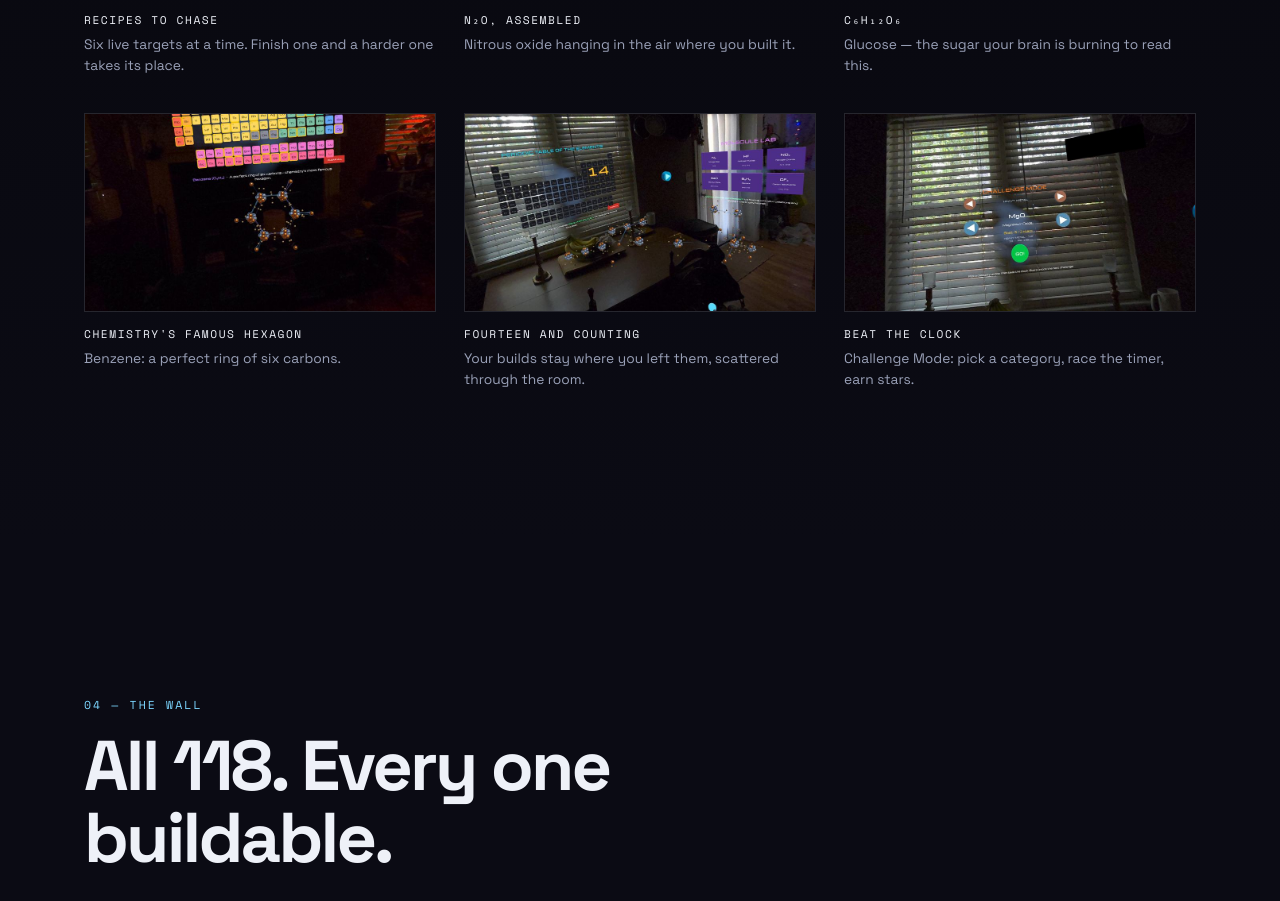
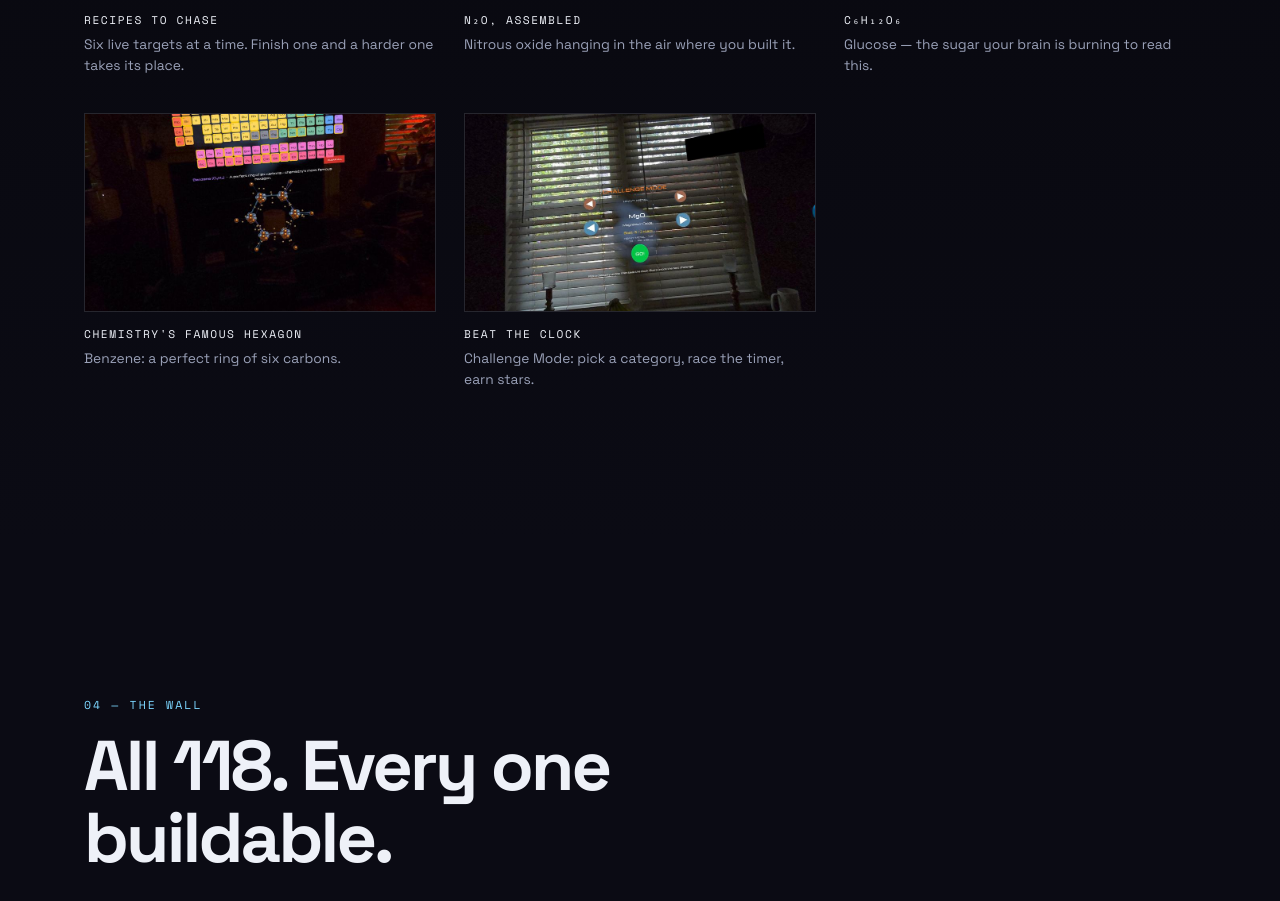
Before and after one commit to sammyr72/atomic-smash-lab, a plain HTML site: page index.html in a window 1280 px wide. Shown: the part 4596-5497 px from the top of the page. Drawn offline with nearby package versions, Linux system fonts and the light colour scheme.

Commit message:
Remove room-full screenshot from gallery

```diff
--- a/index.html
+++ b/index.html
@@ -220,12 +220,6 @@
         <figcaption class="shot__cap"><b>Chemistry's famous hexagon</b> Benzene: a perfect ring of six carbons.</figcaption>
       </figure>
       <figure class="shot reveal">
-        <button class="shot__btn" type="button" data-full="shots/08-room-full.jpg" data-cap="Your builds stay where you left them, scattered through the room." data-title="Fourteen and counting" aria-label="View: Fourteen and counting">
-          <img src="shots/08-room-full-thumb.jpg" alt="Your builds stay where you left them, scattered through the room." width="880" height="495" loading="lazy" decoding="async">
-        </button>
-        <figcaption class="shot__cap"><b>Fourteen and counting</b> Your builds stay where you left them, scattered through the room.</figcaption>
-      </figure>
-      <figure class="shot reveal">
         <button class="shot__btn" type="button" data-full="shots/09-challenge-mode.jpg" data-cap="Challenge Mode: pick a category, race the timer, earn stars." data-title="Beat the clock" aria-label="View: Beat the clock">
           <img src="shots/09-challenge-mode-thumb.jpg" alt="Challenge Mode: pick a category, race the timer, earn stars." width="880" height="495" loading="lazy" decoding="async">
         </button>
```
Also changed, not shown: shots/08-room-full-thumb.jpg (deleted), shots/08-room-full.jpg (deleted).
